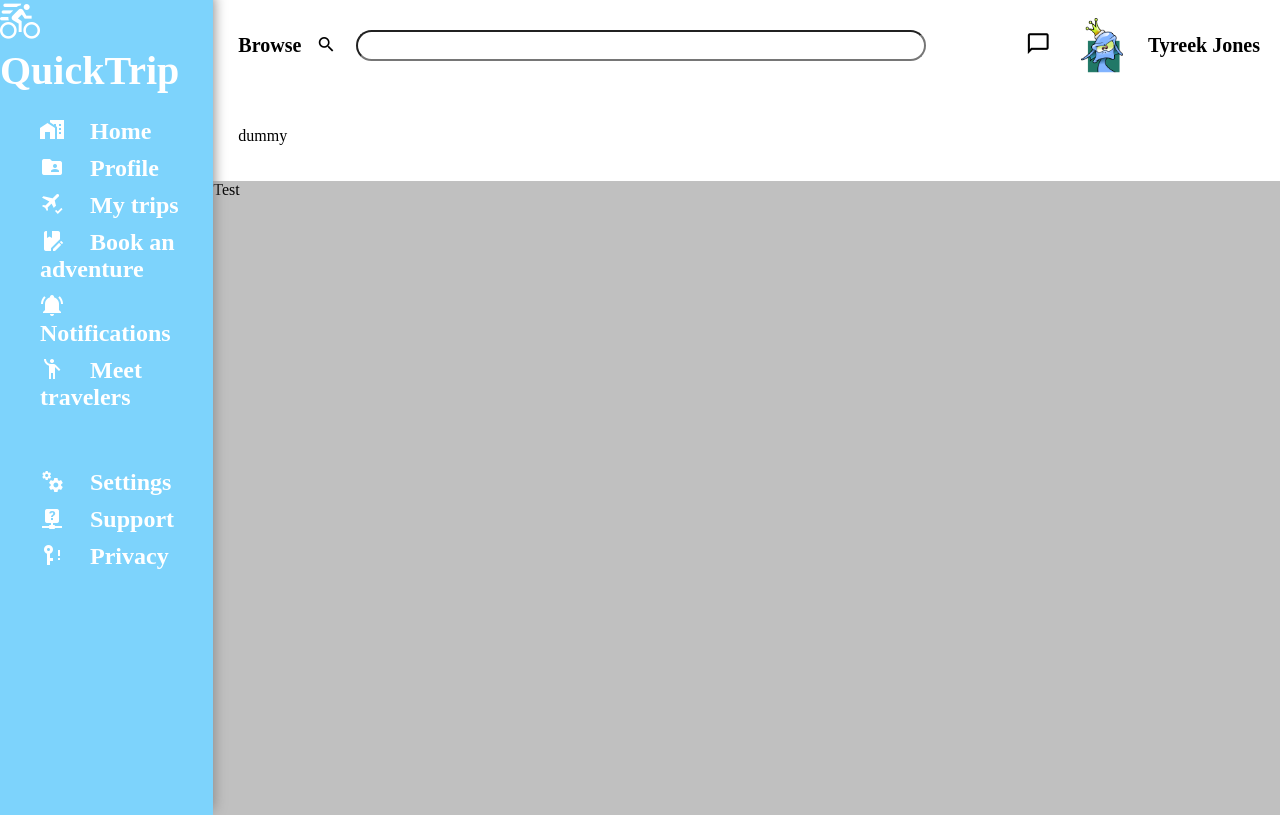
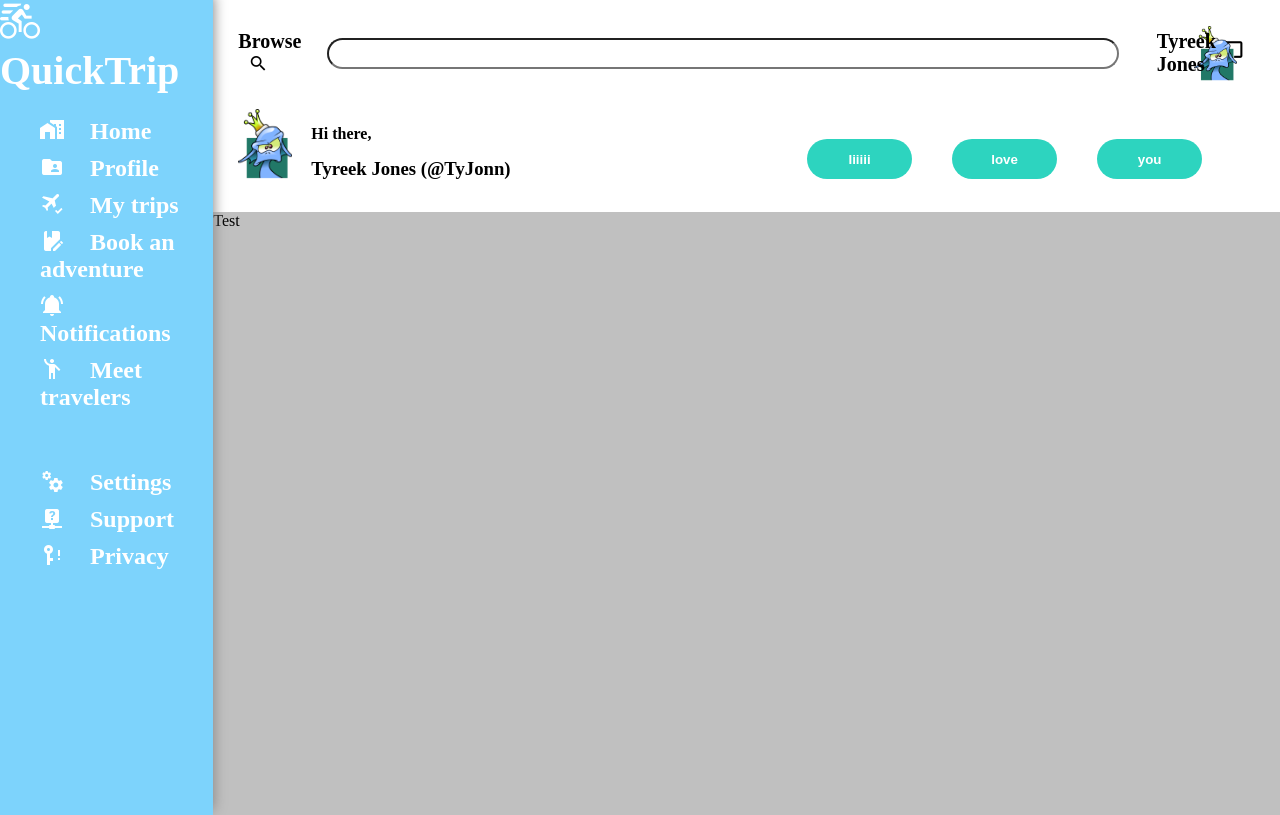
Before and after one commit to tgorsk15/admin-dashboard, a plain HTML site: page index.html in a window 1280 px wide. Drawn offline with Linux system fonts and the light colour scheme.

Commit message:
Structure layout for .header-row2
This section involved turning the whole row into a grid, and then making something of the
grid items into grid containers themselves. Grid sizes were adjusted to ensure that
they were contained within the header section

```diff
--- a/index.html
+++ b/index.html
@@ -48,7 +48,16 @@
         </div>
 
         <div class="header-row2">
-            dummy
+            <div class="row2-section1">
+                <img src="angry-1296580_1280.png" alt="profile pic" class="profile-pic2">
+                <p class="greeting">Hi there,</p>
+                <h3 class="user-name2">Tyreek Jones (@TyJonn)</h3>
+            </div>
+            <div class="row2-section2">
+                <button>Iiiiii</button>
+                <button>love</button>
+                <button>you</button>
+            </div>
         </div>
     </div>
 
--- a/styles.css
+++ b/styles.css
@@ -83,23 +83,64 @@ ul {
 
 #search-bar {
     margin-right: 100px;
+    margin-left: -20px;
     height: 25px;
-    flex: 1;
+    width: 850px;
     border-radius: 25px;
 }
 
 .profile-pic {
     height: 55px;
-    padding-right: 25px;
+    margin-left: -80px;
+}
+
+.profile-pic2 {
+    height: 70px;
+    grid-row: 1/3;
 }
 
 .user-name {
     font-size: 20px;
     font-weight: bold;
+    margin-left: -80px;
+}
+
+.user-name2 {
+    align-self: flex-start;
 }
 
 .header-row2 {
+    display: grid;
+    grid-template-columns: 1fr 1fr;
+    height: 100px;
+}
 
+.row2-section1 {
+    display: grid;
+    grid-template: 30px 70px / 1fr 6fr;
+}
+
+.row2-section2 {
+    display: flex;
+    justify-content: center;
+    align-items: center;
+}
+
+.greeting {
+    font-weight: bold;
+    grid-column: 2 /3;
+    grid-row: 1 /2;
+}
+
+button {
+    margin: 20px;
+    height: 40px;
+    width: 105px;
+    border-radius: 25px;
+    background-color: #2dd4bf;
+    border: none;
+    color: white;
+    font-weight: bold;
 }
 
 .dashboard {
```
